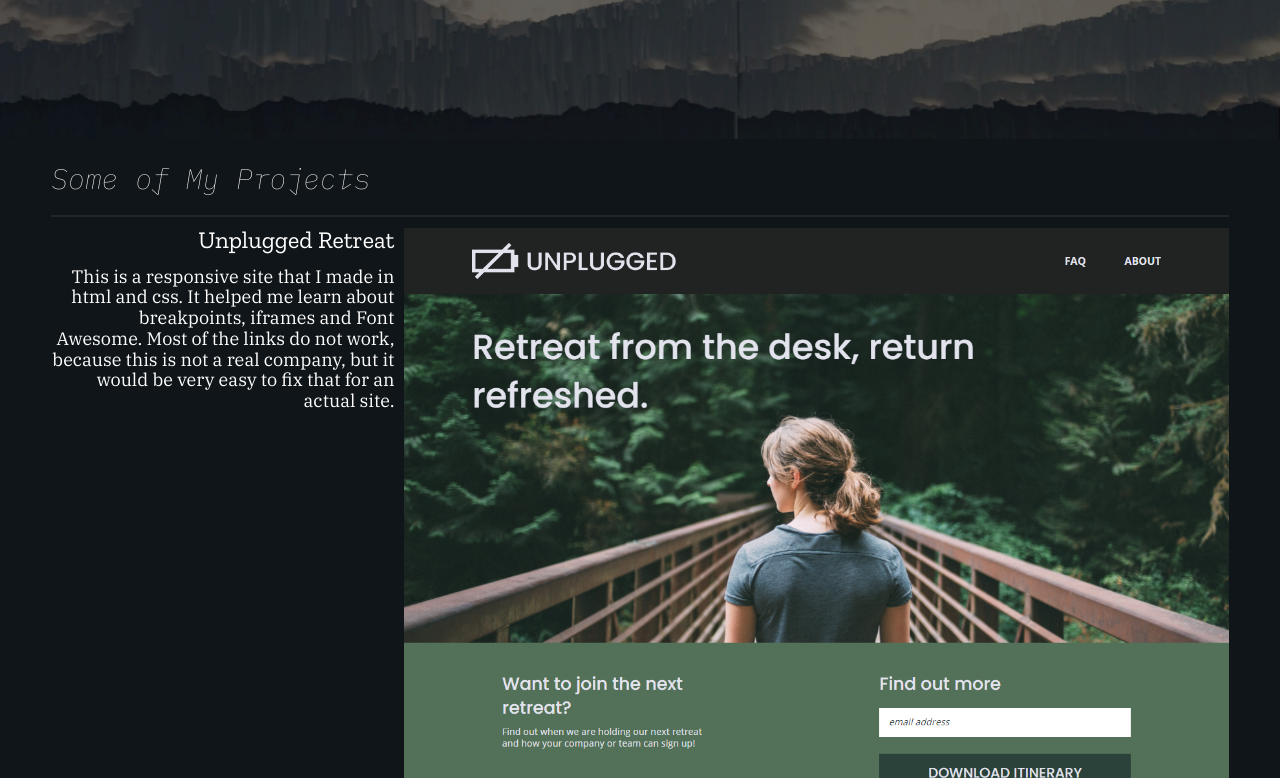
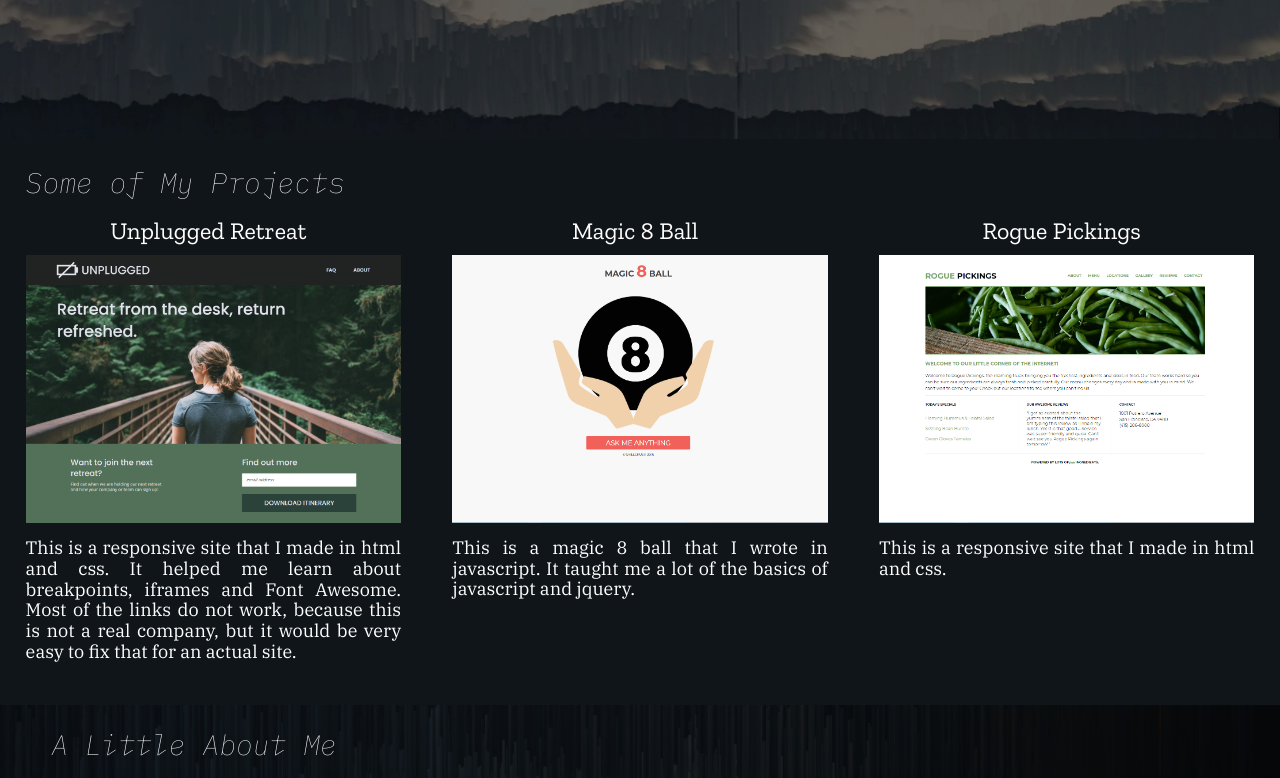
Before and after one commit to Ethan-Edmond/ethanedmond-site, a website built with Parcel: page index.html in a window 1280 px wide. Shown: the part 661-1439 px from the top of the page. Built offline with nearby package versions, Linux system fonts and the light colour scheme; grey boxes are pictures that could not be loaded.

Commit message:
Finished desktop portfolio section

```diff
--- a/css/main.css
+++ b/css/main.css
@@ -505,6 +505,42 @@ footer #copyright {
         text-align: center;
         width: 100%;
     }
+    #portfolio h2 {
+        padding: 0 2%;
+        width: 100%;
+        margin: 0 0 10px 0;
+    }
+    #portfolio .content-wrapper {
+        display: flex;
+        justify-content: center;
+        align-items: flex-start;
+        flex-flow: row wrap;
+        padding: 28px 0;
+    }
+    #portfolio .project-divider {
+        display: none;
+    }
+    .project {
+        width: 33.3333%;
+        box-sizing: border-box;
+        margin: 0;
+        padding: 0;
+    }
+    .project h3, .project .project-image, .project .project-content {
+        float: none;
+        width: 100%;
+    }
+    .project h3 {
+        text-align: center;
+    }
+    .project .project-image {
+        box-sizing: border-box;
+        padding: 0 6%;
+    }
+    .project .project-content {
+        padding: 10px 6%;
+        text-align: justify;
+    }
     footer .content-wrapper {
         flex-flow: row wrap;
     }
```
